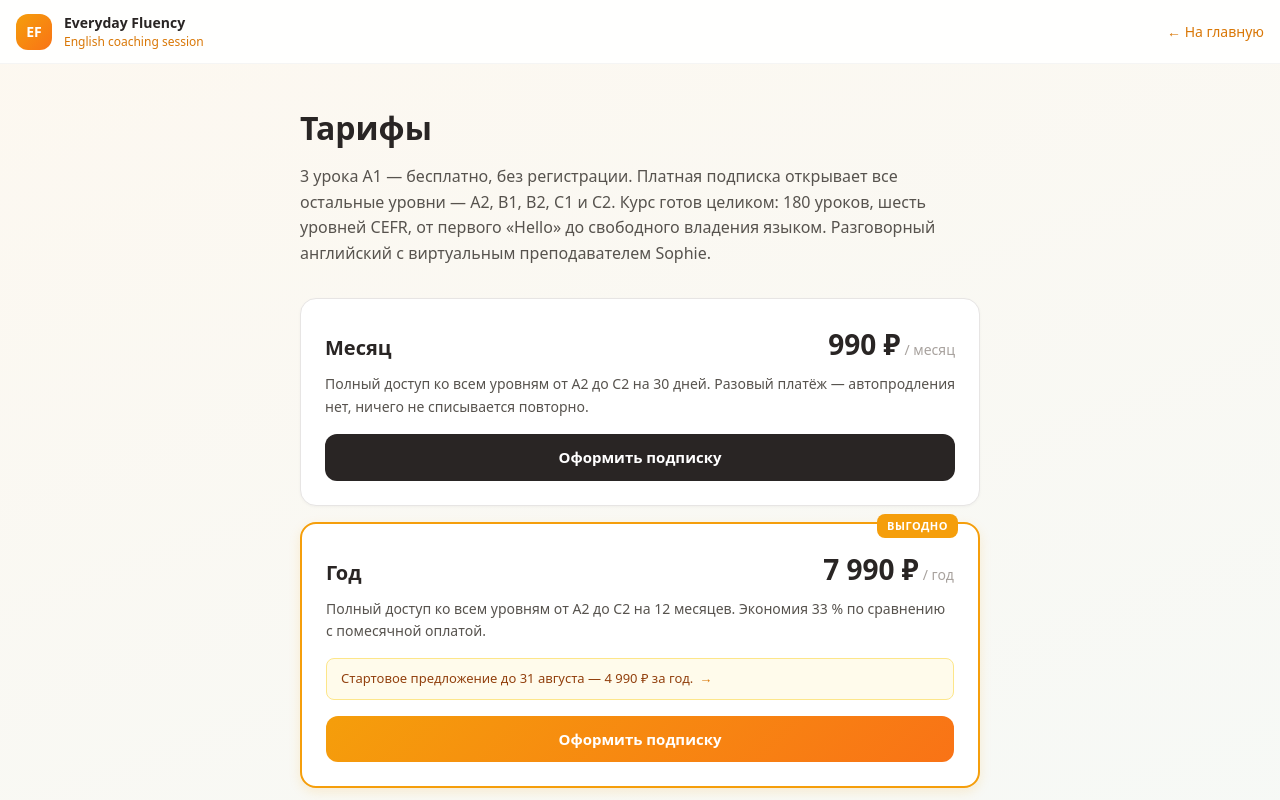
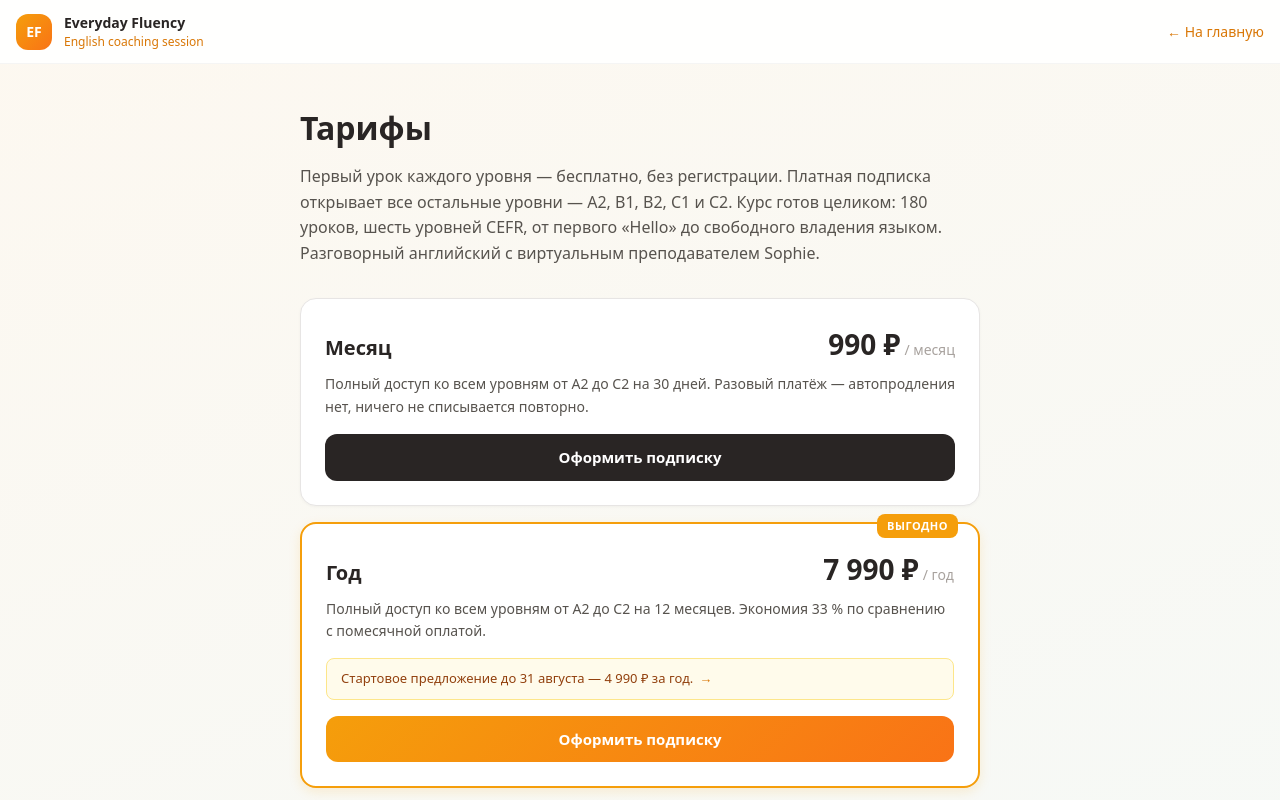
Before and after one commit to shuligne-ops/everyday-fluency2, a Next.js app: page /pricing in a window 1280 px wide. Shown: the top 800 px of the page. Built offline with nearby package versions, Linux system fonts and the light colour scheme; no server answers.

Commit message:
Align free access and pricing copy

```diff
--- a/src/app/about/page.tsx
+++ b/src/app/about/page.tsx
@@ -93,7 +93,7 @@ export default function AboutPage() {
         </p>
         <p className="text-stone-700 mb-3">
           Курс охватывает уровни от A1 до C2 по шкале CEFR — всего 180 уроков. Первые
-          3 урока A1 доступны бесплатно. Доступ к остальным урокам предоставляется по подписке.
+          Первые 3 урока уровня A1 и первый урок каждого следующего уровня доступны бесплатно. Доступ к остальным урокам предоставляется по подписке.
         </p>
         <p className="text-stone-700 mb-10">
           Преподаватель Sophie — это виртуальный персонаж на базе технологии Anthropic Claude.
--- a/src/app/page.tsx
+++ b/src/app/page.tsx
@@ -552,7 +552,7 @@ function HomeContent() {
                 </button>
 
                 <p style={{ fontSize: '13px', color: '#999', marginTop: '14px' }}>
-                  От 1 500 ₽/мес · Год 7 990 ₽
+                  От 990 ₽/мес · Год 7 990 ₽
                 </p>
 
                 <p style={{ fontSize: '12px', color: '#bbb', marginTop: '8px', fontStyle: 'italic' }}>
--- a/src/app/pricing/page.tsx
+++ b/src/app/pricing/page.tsx
@@ -96,7 +96,7 @@ export default function PricingPage() {
       <main style={{ maxWidth: '720px', margin: '0 auto', padding: '40px 20px 60px' }}>
         <h1 style={{ fontSize: '32px', fontWeight: 700, color: '#292524', marginBottom: '12px' }}>Тарифы</h1>
         <p style={{ fontSize: '16px', color: '#57534e', marginBottom: '32px', lineHeight: 1.6 }}>
-          3 урока A1 — бесплатно, без регистрации.
+          Первый урок каждого уровня — бесплатно, без регистрации.
           Платная подписка открывает все остальные уровни — A2, B1, B2, C1 и C2.
           Курс готов целиком: 180 уроков, шесть уровней CEFR, от первого «Hello» до свободного владения языком.
           Разговорный английский с виртуальным преподавателем Sophie.
--- a/src/app/terms/page.tsx
+++ b/src/app/terms/page.tsx
@@ -78,7 +78,7 @@ export default function TermsPage() {
               Уроки сгруппированы по уровням сложности от A1 до C2 по шкале CEFR.
             </p>
             <p>
-              2.3. Первые 3 урока уровня A1 предоставляются Пользователю бесплатно.
+          2.3. Первые 3 урока уровня A1, а также первый урок каждого из уровней A2, B1, B2 и C1 предоставляются Пользователю бесплатно. Перечень бесплатных уроков может быть изменён Администрацией.
               Доступ к остальным урокам уровней A1, A2, B1, B2, C1, C2 предоставляется
               на возмездной основе по условиям выбранного тарифа.
             </p>
--- a/src/lib/access.ts
+++ b/src/lib/access.ts
@@ -23,7 +23,7 @@ export type AccessResult = {
  * Главная функция: можно ли юзеру открыть этот урок?
  *
  * Правила:
- * 1. Первые 3 урока A1 — свободный доступ всем (включая незалогиненных)
+ * 1. Первые FREE_A1_LESSONS уроков A1 — свободный доступ всем (включая незалогиненных)
  * 2. is_free_teaser=TRUE — свободный доступ всем (включая незалогиненных)
  * 3. Остальное — нужен залогиненный юзер с активной подпиской ИЛИ грантом на уровень
  */
```
